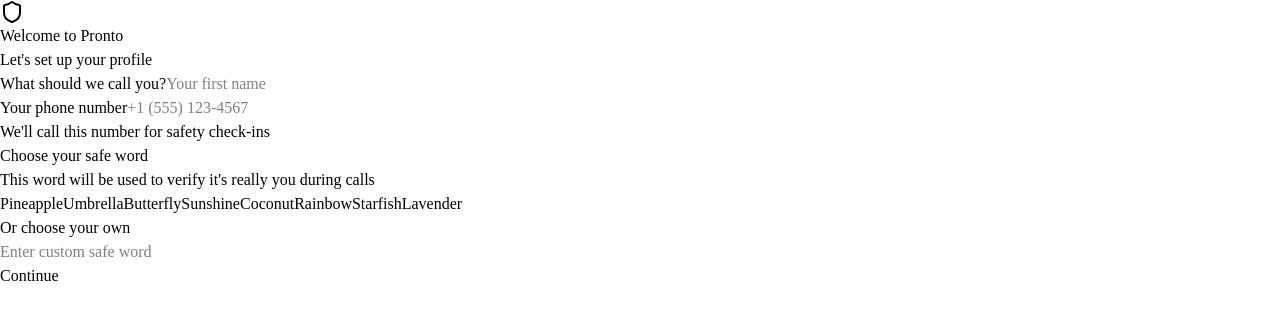
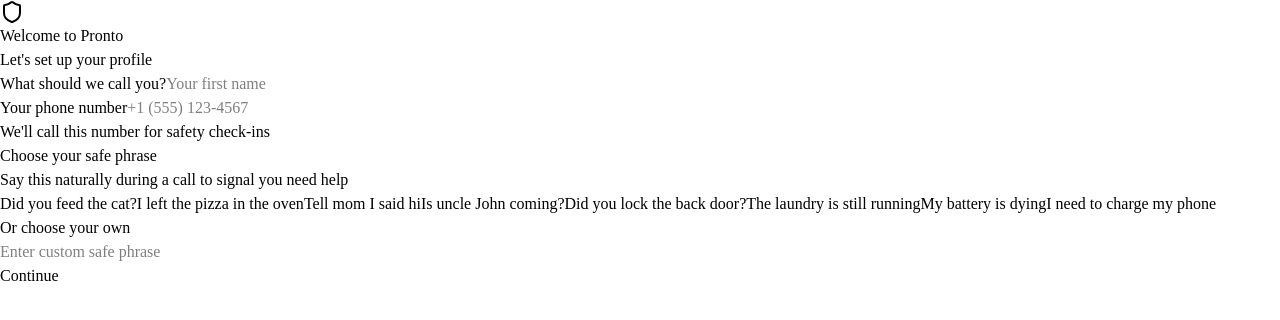
Before and after one commit to natdelnova/safety-agent, a Next.js app in the folder apps/safety-agent/: page /onboarding in a window 1280 px wide. Shown: the top 320 px of the page. Built offline with nearby package versions, Linux system fonts and the light colour scheme.

Commit message:
feat: change safe words to natural conversation phrases

```diff
--- a/apps/safety-agent/src/app/onboarding/page.tsx
+++ b/apps/safety-agent/src/app/onboarding/page.tsx
@@ -10,14 +10,14 @@
 import { Shield, Check } from 'lucide-react';
 
 const SAFE_WORD_OPTIONS = [
-  'Pineapple',
-  'Umbrella',
-  'Butterfly',
-  'Sunshine',
-  'Coconut',
-  'Rainbow',
-  'Starfish',
-  'Lavender',
+  'Did you feed the cat?',
+  'I left the pizza in the oven',
+  'Tell mom I said hi',
+  'Is uncle John coming?',
+  'Did you lock the back door?',
+  'The laundry is still running',
+  'My battery is dying',
+  'I need to charge my phone',
 ];
 
 export default function OnboardingPage() {
@@ -43,7 +43,7 @@
       return;
     }
     if (!finalSafeWord.trim()) {
-      setError('Please select or enter a safe word');
+      setError('Please select or enter a safe phrase');
       return;
     }
 
@@ -127,9 +127,9 @@
             </div>
 
             <div className="space-y-3">
-              <Label>Choose your safe word</Label>
+              <Label>Choose your safe phrase</Label>
               <p className="text-sm text-muted-foreground">
-                This word will be used to verify it's really you during calls
+                Say this naturally during a call to signal you need help
               </p>
 
               <div className="grid grid-cols-2 gap-2">
@@ -163,7 +163,7 @@
 
               <Input
                 type="text"
-                placeholder="Enter custom safe word"
+                placeholder="Enter custom safe phrase"
                 value={customWord}
                 onChange={(e) => handleCustomWordChange(e.target.value)}
                 className={useCustom && customWord ? 'border-primary' : ''}
```
